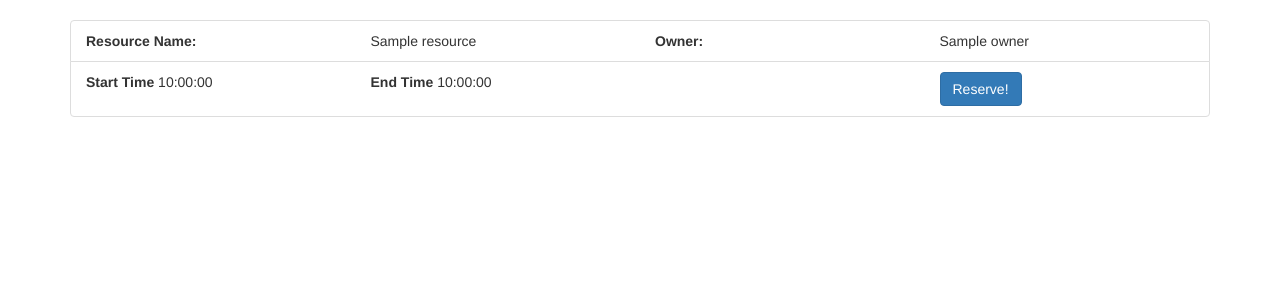
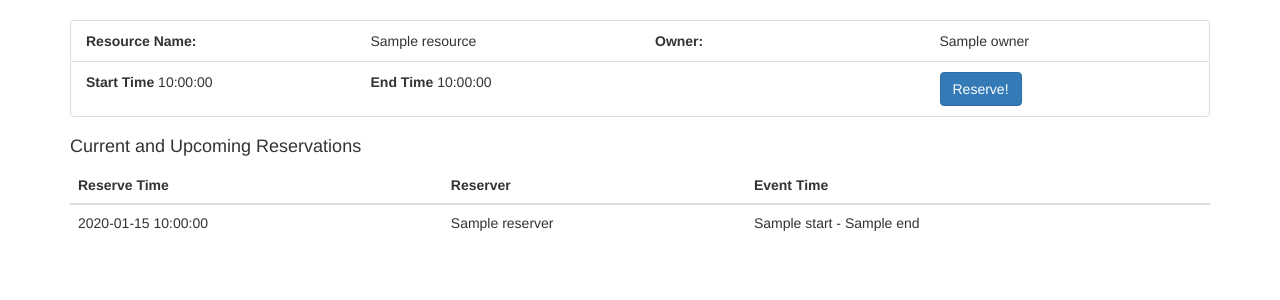
Before and after one commit to ding-peng/open-reserve, a Python web app: template templates/resource.html in a window 1280 px wide. Shown: the part 52-352 px from the top of the page. Run offline with Jinja, Linux system fonts and the light colour scheme; the template is opened without the code that fills it: most values are stand-ins (such as "Sample title", 1, 10 or a date in 2020).

Commit message:
check current reservation

```diff
--- a/templates/resource.html
+++ b/templates/resource.html
@@ -46,7 +46,29 @@
 		</div>
 	</li>
 </ul>
-
+<h4>Current and Upcoming Reservations</h4>
+<table class="table table-hover">
+	<thead>
+		<tr>
+			<th>Reserve Time</th>
+			<th>Reserver</th>
+			<th>Event Time</th>
+		</tr>
+	</thead>
+	<tbody>
+		{% for res in reservations %}
+		<tr>
+			<td>{{ res.reserve_time }}
+				{% if res.start < now %}
+					Now!!!
+				{% endif %}
+			</td>
+			<td>{{ res.reserver }}</td>
+			<td>{{ res.start }} - {{ res.end }}</td>
+		</tr>
+		{% endfor %}
+	</tbody>
+</table>
 <!-- Reserve Modal -->
 <div class="modal fade" id="reserve" tabindex="-1" role="dialog" aria-labelledby="reserveLabel">
   <div class="modal-dialog" role="document">
```
